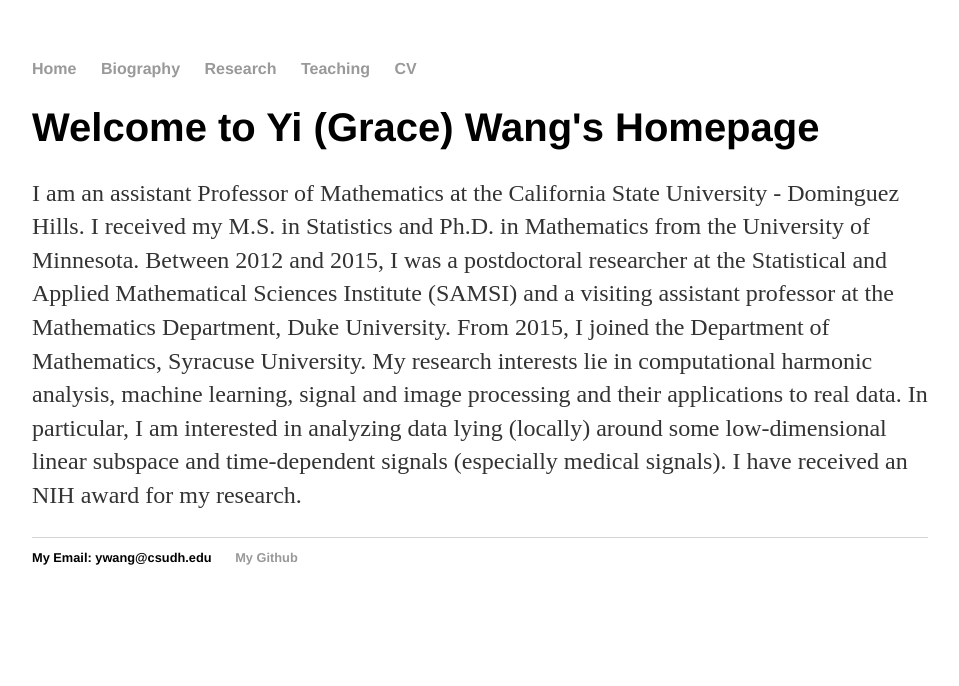
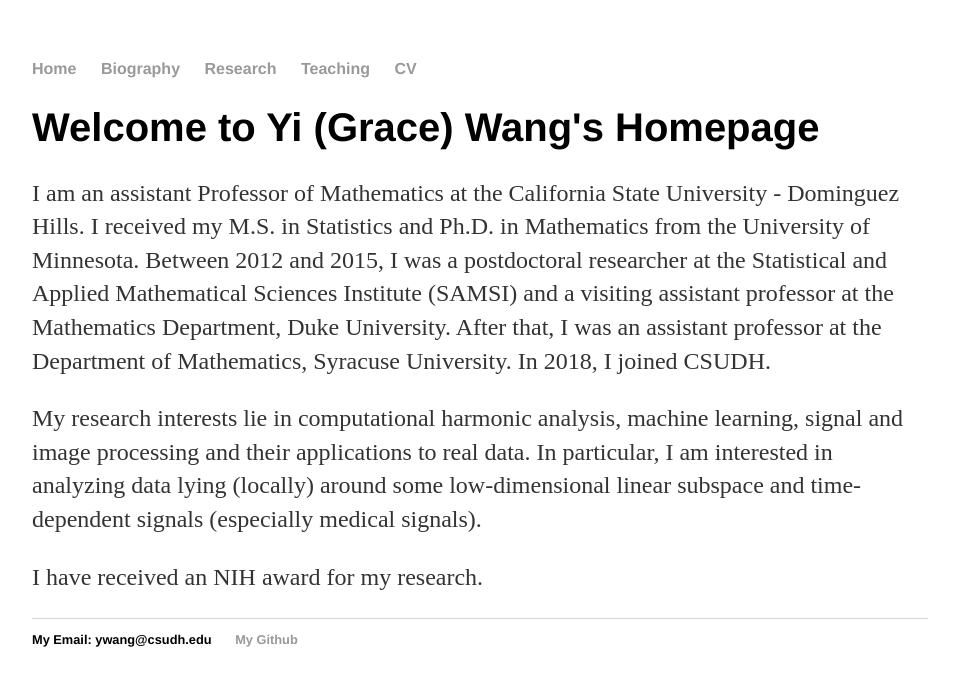
Before and after one commit to mathGrace/mathGrace.github.io, a Jekyll site: the page index.html, which Jekyll copies as it is, in a window 1280 px wide. Shown: the top 686 px of the page, without its empty margins (160-1119 px from the left). Built offline with Jekyll 4.4.1, drawn with Linux system fonts in a browser that asks for light colours.

Commit message:
Update index.html

```diff
--- a/index.html
+++ b/index.html
@@ -18,11 +18,19 @@
 		<div class="container">
     		<div class="blurb">
         		<h1>Welcome to Yi (Grace) Wang's Homepage</h1>
-				<p>I am an assistant Professor of Mathematics at the California State University - Dominguez Hills. I received my M.S. in Statistics and Ph.D. in Mathematics from the University of Minnesota. Between 2012 and 2015, I was a postdoctoral researcher at the Statistical and Applied Mathematical Sciences Institute (SAMSI) and a visiting assistant professor at the Mathematics Department, Duke University. From 2015, I joined the Department of Mathematics, Syracuse University.
+				<p>I am an assistant Professor of Mathematics at the California State University - Dominguez Hills.
+					I received my M.S. in Statistics and Ph.D. in Mathematics from the University of Minnesota.
+					Between 2012 and 2015, I was a postdoctoral researcher at the Statistical and Applied Mathematical
+					Sciences Institute (SAMSI) and a visiting assistant professor at the Mathematics Department,
+					Duke University. After that, I was an assistant professor at the Department of Mathematics, Syracuse University.
+					In 2018, I joined CSUDH. </p>
 
-My research interests lie in computational harmonic analysis, machine learning, signal and image processing and their applications to real data.  In particular, I am interested in analyzing data lying (locally) around some low-dimensional linear subspace and time-dependent signals (especially medical signals).
+<p>My research interests lie in computational harmonic analysis, machine learning,
+					signal and image processing and their applications to real data.
+					In particular, I am interested in analyzing data lying (locally) around some low-dimensional
+					linear subspace and time-dependent signals (especially medical signals). </p>
 
-I have received an NIH award for my research.</p>
+<p>I have received an NIH award for my research.</p>
     		</div><!-- /.blurb -->
 		</div><!-- /.container -->
 		<footer>
```
